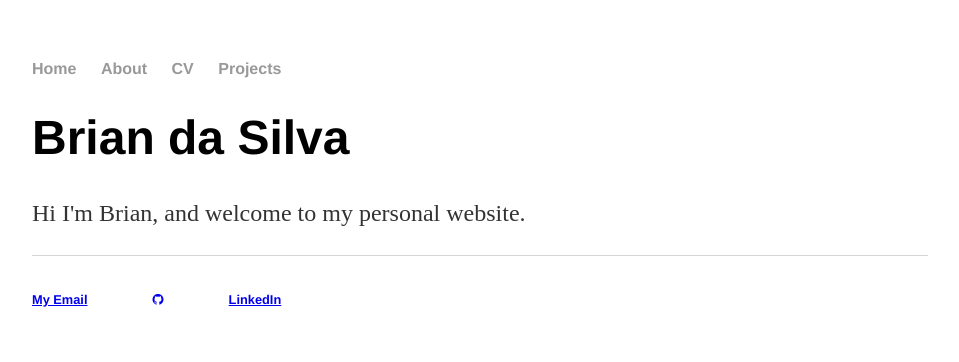
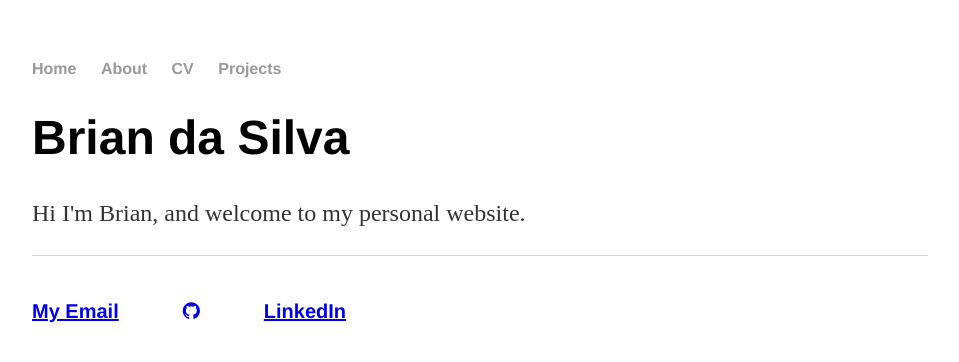
Before and after one commit to br1317/br1317.github.io, a Jekyll site: the page built from index.html, in a window 1280 px wide. Shown: the top 362 px of the page, without its empty margins (160-1119 px from the left). Built offline with Jekyll 4.4.1, drawn with Linux system fonts in a browser that asks for light colours.

Commit message:
Update Footer Font size

```diff
--- a/css/main.css
+++ b/css/main.css
@@ -33,7 +33,7 @@ p {
 }
 footer {
     border-top: 1px solid #d5d5d5;
-    font-size: .8em;
+    font-size: 20px;
 }
 
 .fa {
```
